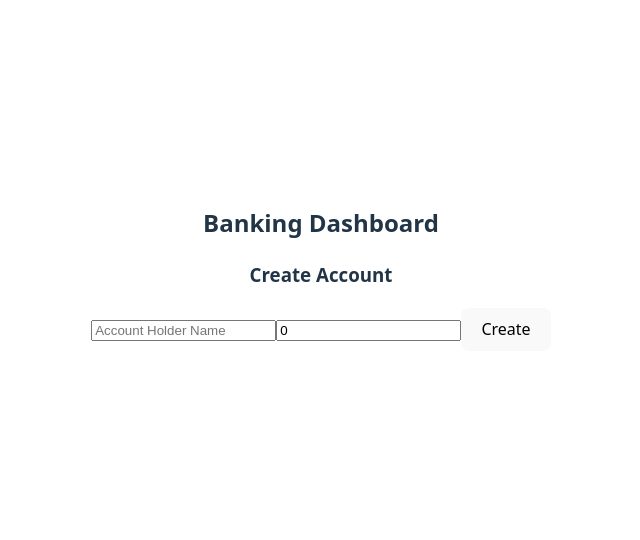
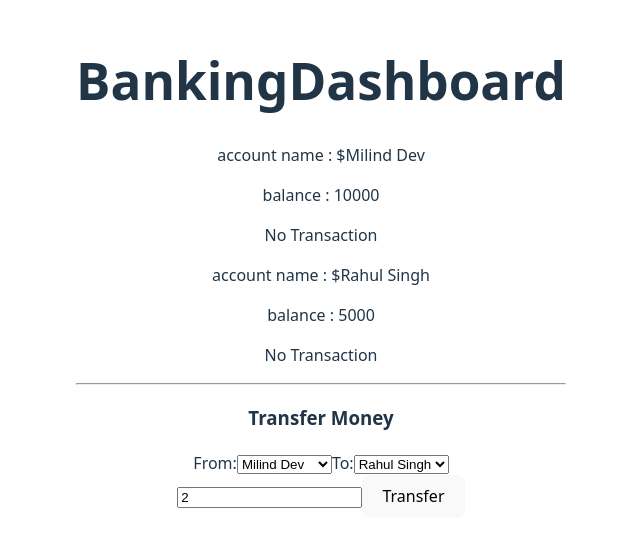
Before and after one commit to Milind-dev/Diff_Projects, a React (Vite) app in the folder my-app/: page / in a window 1280 px wide. Shown: the part 132-672 px from the top of the page, without its empty margins (319-959 px from the left). Built offline with nearby package versions, Linux system fonts and the light colour scheme.

Commit message:
banking dashboard

```diff
--- a/my-app/src/Pages/BankingDashboard.tsx
+++ b/my-app/src/Pages/BankingDashboard.tsx
@@ -1,106 +1,167 @@
-import { useState } from "react";
+import React, { useState } from "react";
 import type { Account, Transaction } from "../types/banking";
 
 export default function BankingDashboard() {
-  // Account state
-  const [account, setAccount] = useState<Account | null>(null);
+  const [accounts, setAccounts] = useState<Account[]>([
+    {
+      id: 1,
+      name: "Milind Dev",
+      balance: 10000,
+      transactions: [],
+    },
+    {
+      id: 2,
+      name: "Rahul Singh",
+      balance: 5000,
+      transactions: [],
+    },
+  ]);
+  //   const [transaction, setTransaction] = useState<Transaction[]>([]);
 
-  // Transaction history
-  const [history, setHistory] = useState<Transaction[]>([]);
+  const [fromId, setFromId] = useState<number>(1);
+  const [toId, setToId] = useState<number>(2);
+  const [amount, setAmount] = useState<number>(2);
 
-  // Form states
-  const [name, setName] = useState("");
-  const [number, setNumber] = useState<number>(0);
-  const [amount, setAmount] = useState<number>(0);
+  const handleTransfer = (): void => {
+    if (amount < 0) {
+      return;
+    }
+    const sender = accounts.find((acc) => acc.id === fromId);
+    const receiver = accounts.find((acc) => acc.id === toId);
+    if (!sender || !receiver) return;
+    if (sender.balance < 0) {
+      alert("Insufficient balance");
+    }
 
-  // Create Account
-  const createAccount = () => {
-    setAccount({
-      accountHolder: name,
-      accountNumber: number,
-      balance: 0,
-    });
+    const creditTransaction: Transaction = {
+      id: Date.now() + 1,
+      type: "Credit",
+      amount,
+      from: fromId,
+      to: toId,
+      date: new Date().toLocaleString(),
     };
-
-  // Deposit
-  const handleDeposit = () => {
-    if (!account || amount <= 0) return;
-
-    const updatedBalance = account.balance + amount;
-
-    setAccount({ ...account, balance: updatedBalance });
-
-    addTransaction("DEPOSIT", amount);
-  };
-
-  // Withdraw
-  const handleWithdraw = () => {
-    if (!account || amount <= 0 || amount > account.balance) return;
-
-    const updatedBalance = account.balance - amount;
-
-    setAccount({ ...account, balance: updatedBalance });
-
-    addTransaction("WITHDRAW", amount);
-  };
-
-  // Settlement (like transfer)
-  const handleSettlement = () => {
-    if (!account || amount <= 0 || amount > account.balance) return;
-
-    const updatedBalance = account.balance - amount;
-
-    setAccount({ ...account, balance: updatedBalance });
-
-    addTransaction("SETTLEMENT", amount);
-  };
-
-  // Add Transaction Helper
-  const addTransaction = (type: Transaction["type"], amount: number) => {
-    const newTransaction: Transaction = {
+    /* const debitTransaction: Transaction = () => ({
       id: Date.now(),
-      type,
+      type: "Debit",
       amount,
+      from: fromId,
+      to: toId,
+      date: new Date().toLocaleString(),
+    }); */
+    const debitTransaction: Transaction = {
+      id: Date.now(),
+      type: "Debit",
+      amount,
+      from: fromId,
+      to: toId,
       date: new Date().toLocaleString(),
     };
 
-    setHistory((prev) => [newTransaction, ...prev]);
+    /*
+    const updatedAccounts = accounts.map((acc) => {
+      if (acc.id === fromId) {
+        return {
+          ...acc,
+          balance: acc.balance - amount,
+          transactions: [debitTransaction, ...acc.transactions],
+        };
+      }
+
+      if (acc.id === toId) {
+        return {
+          ...acc,
+          balance: acc.balance + amount,
+          transactions: [creditTransaction, ...acc.transactions],
+        };
+      }
+
+      return acc;
+    }); */
+
+    const updatedAccount = accounts.map((acc) => {
+      if (acc.id === fromId) {
+        return {
+          ...acc,
+          balance: acc.balance - amount,
+          transactions: [creditTransaction, ...acc.transactions],
+        };
+      }
+      if (acc.id === toId) {
+        return {
+          ...acc,
+          balance: acc.balance + amount,
+          transactions: [debitTransaction, ...acc.transactions],
+        };
+      }
+      return acc;
+    });
+
+    setAccounts(updatedAccount);
+    setAmount(0);
+
+    /*
+    const debitTransaction: Transaction = {
+      id: Date.now(),
+      type: "Debit",
+      amount,
+      from: fromId,
+      to: toId,
+      date: new Date().toLocaleString(),
+    }; */
+
+    /*   const debitTransaction: Transaction = {
+      id: Date.now(),
+      type: "Debit",
+      amount,
+      from: fromId,
+      to: toId,
+      date: new Date().toLocaleString()
+    }; */
   };
 
   return (
-    <div style={{ padding: "20px" }}>
-      <h2>Banking Dashboard</h2>
-
-      {/* Create Account Form */}
-      {!account && (
     <div>
-          <h3>Create Account</h3>
-          <input
-            type="text"
-            placeholder="Account Holder Name"
-            value={name}
-            onChange={(e) => setName(e.target.value)}
-          />
-          <input
-            type="number"
-            placeholder="Account Number"
-            value={number}
-            onChange={(e) => setNumber(Number(e.target.value))}
-          />
-          <button onClick={createAccount}>Create</button>
+      <h1> BankingDashboard</h1>
+      <div>
+        {accounts.map((acc) => (
+          <div key={acc.id}>
+            <p key={acc.id}>account name : ${acc.name}</p>
+            <p>balance : {acc.balance}</p>
+            {acc.transactions.length === 0 && <p>No Transaction</p>}
+            {acc.transactions.map((txn) => (
+              <>
+                {txn.type} - {txn.amount}
+              </>
+            ))}
           </div>
-      )}
-
-      {/* Account Section */}
-      {account && (
+        ))}
+        <hr />
+        <h3>Transfer Money</h3>
         <div>
-          <h3>Account Details</h3>
-          <p>Name: {account.accountHolder}</p>
-          <p>Account No: {account.accountNumber}</p>
-          <h2>Balance: ₹ {account.balance}</h2>
-
-          <hr />
-
+          <label>From:</label>
+          <select
+            value={fromId}
+            onChange={(e) => setFromId(Number(e.target.value))}
+          >
+            {accounts.map((acc) => (
+              <option key={acc.id} value={acc.name}>
+                {acc.name}
+              </option>
+            ))}
+          </select>
+          <label>To:</label>
+          <select
+            value={toId}
+            onChange={(e) => setToId(Number(e.target.value))}
+          >
+            {accounts.map((acc) => (
+              <option key={acc.id} value={acc.id}>
+                {acc.name}
+              </option>
+            ))}
+          </select>
+        </div>
         <input
           type="number"
           placeholder="Enter Amount"
@@ -108,26 +169,8 @@ export default function BankingDashboard() {
           onChange={(e) => setAmount(Number(e.target.value))}
         />
 
-          <button onClick={handleDeposit}>Deposit</button>
-          <button onClick={handleWithdraw}>Withdraw</button>
-          <button onClick={handleSettlement}>Settlement</button>
-
-          <hr />
-
-          <h3>Transaction History</h3>
-
-          {history.length === 0 && <p>No Transactions Yet</p>}
-
-          {history.map((txn) => (
-            <div key={txn.id} style={{ borderBottom: "1px solid gray" }}>
-              <p>
-                {txn.type} - ₹ {txn.amount}
-              </p>
-              <small>{txn.date}</small>
+        <button onClick={handleTransfer}>Transfer</button>
       </div>
-          ))}
-        </div>
-      )}
     </div>
   );
 }
```
Also changed, not shown: my-app/src/types/banking.ts (+8 -3 lines). Lines whose indentation alone changed are shown as unchanged.
